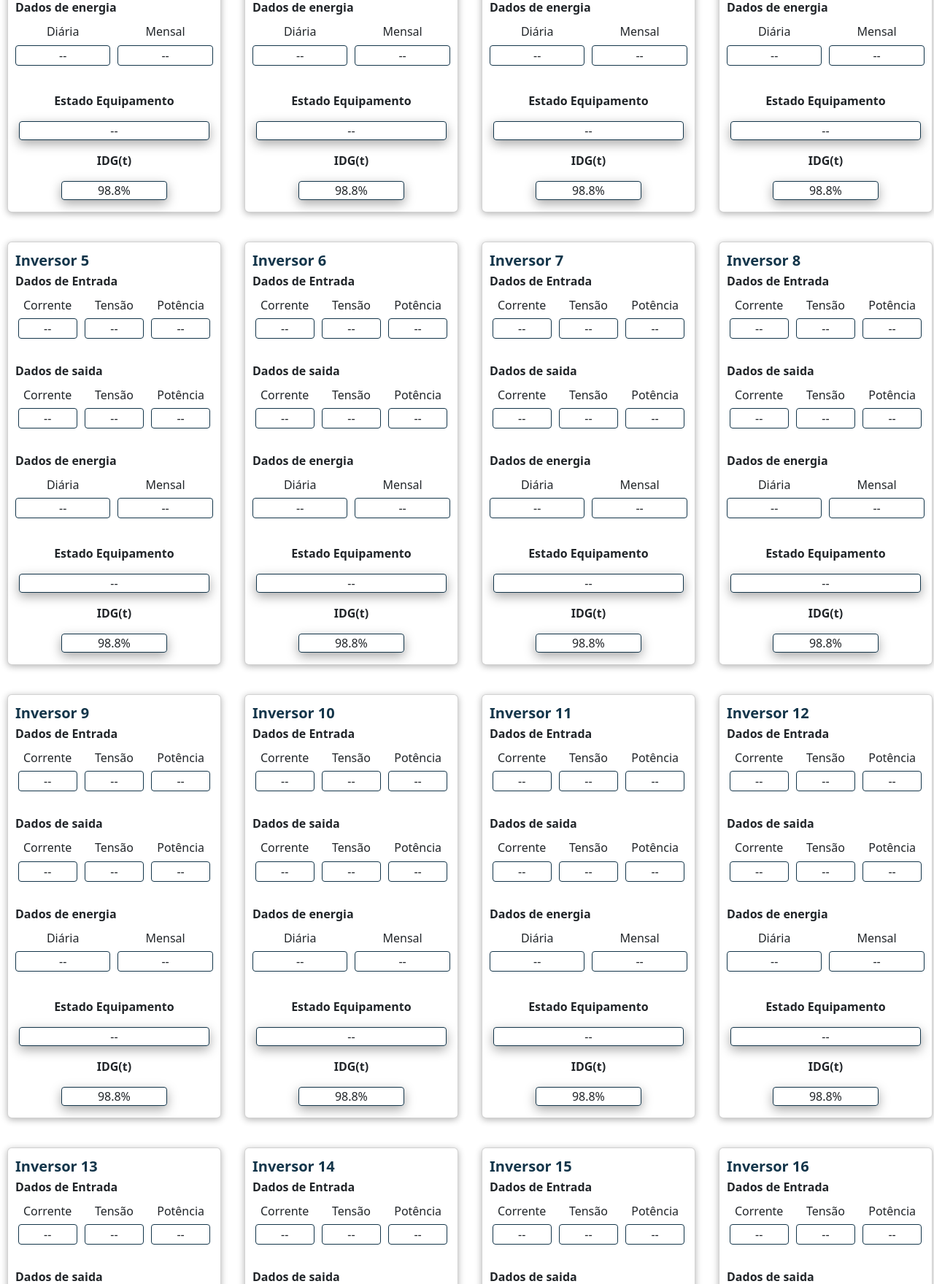
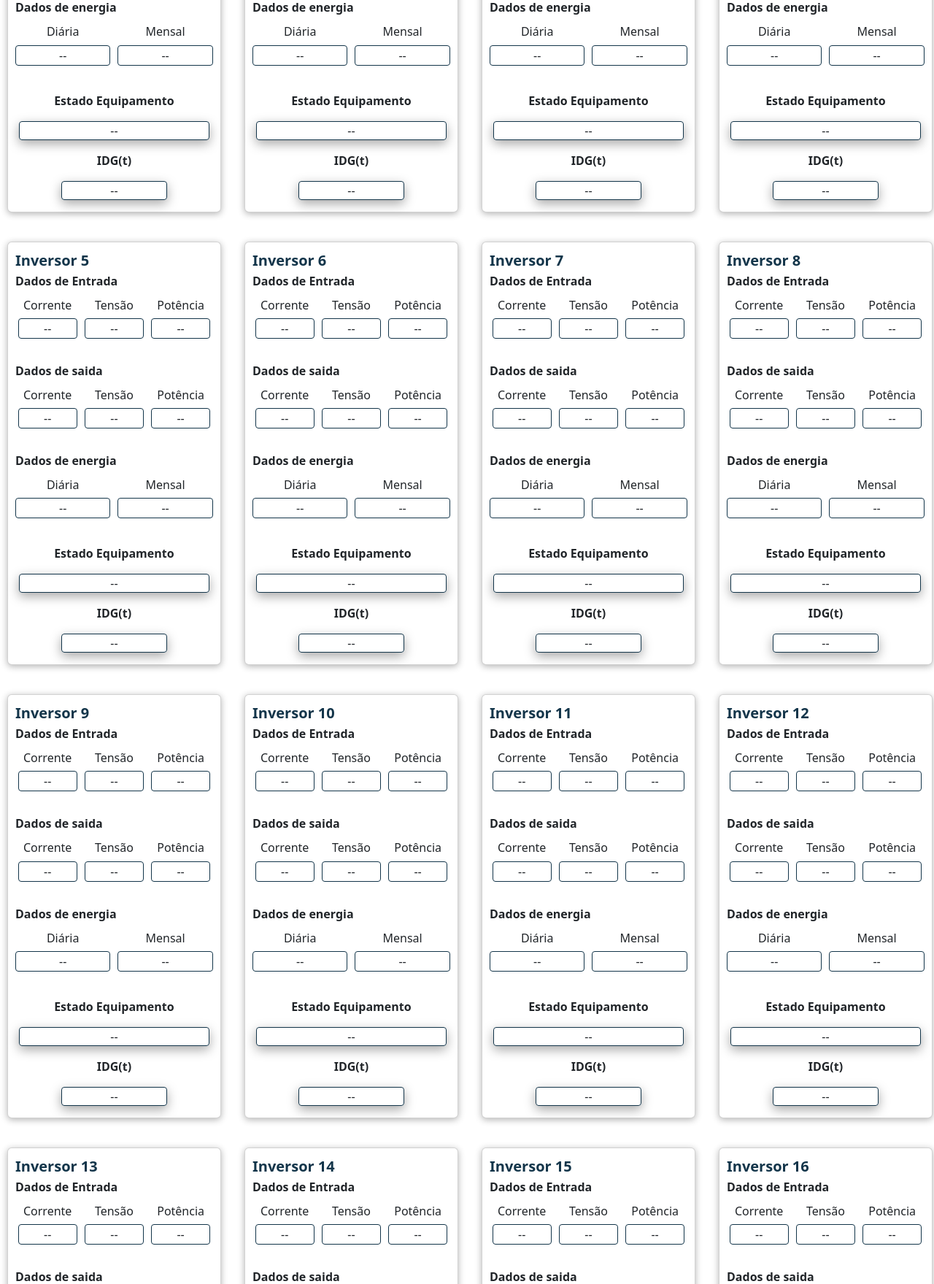
Before and after one commit to capua-eng/dash-graphein, a FastAPI app: page /inversores in a window 1280 px wide. Shown: the part 440-2199 px from the top of the page at 73% size. Run offline with FastAPI, Linux system fonts and the light colour scheme; data that the repository does not hold is empty.

Commit message:
Atualização inverter status placeholders and minor UI tweaks
Substituição de valores IDG(t) codificados por marcadores de posição em inversores.html para indicar dados ausentes. Ajustes de preenchimento e margem em style.css para melhor layout, remoção de um ponto final comentado em script.js e correção de erro de digitação no comando README.

```diff
--- a/static/assets/style.css
+++ b/static/assets/style.css
@@ -525,6 +525,7 @@ nav button {
   display: flex;
   justify-content: center;
   padding-top: 15px;
+  /* margin-top: 1px; */
   border-top: 2px solid #ca1205; /* Linha divisória */
 }
 /* Cada inversor individual */
@@ -615,6 +616,8 @@ nav button {
 .energ {
   display: flex;
   /* gap: 100px; Espaço entre ícones */
+  padding-top: 1px;
+  margin-top: 1px;
   transform: translateY(49%);
   border-top: 2px solid #ca1205;
   /* width: 400px; */
--- a/static/script.js
+++ b/static/script.js
@@ -628,7 +628,6 @@ const UnifilarPageModule = {
         console.log(`[SIMULAÇÃO] Enviando comando: ${acao}`)
 
         // URL do seu endpoint Node-RED
-        // const endpoint = `http://100.68.206.104:1880/disjuntor/?acao=${acao}`;
         const endpoint = `http://192.168.0.252:1880/disjuntor/?acao=${acao}`;
         // const url = window.location.href = 'https://g1.globo.com/';
         const controller = new AbortController();
--- a/templates/inversores.html
+++ b/templates/inversores.html
@@ -128,7 +128,7 @@
                 <p style="font-weight: 600; padding-top: 10px;">Estado Equipamento</p>
                 <p id="inv1-status" class="ger_dados">--</p>
                 <p style="font-weight: 600;">IDG(t)</p>
-                <p class="ger_dados" style="border: 1px solid #13354A; width: 50%;">98.8%</p>
+                <p class="ger_dados" style="border: 1px solid #13354A; width: 50%;">--</p>
             </div>
         </div>
 
@@ -190,7 +190,7 @@
                 <p style="font-weight: 600; padding-top: 10px;">Estado Equipamento</p>
                 <p id="inv2-status" class="ger_dados">--</p>
                 <p style="font-weight: 600;">IDG(t)</p>
-                <p class="ger_dados" style="border: 1px solid #13354A; width: 50%;">98.8%</p>
+                <p class="ger_dados" style="border: 1px solid #13354A; width: 50%;">--</p>
             </div>
         </div>
 
@@ -253,7 +253,7 @@
                 <p style="font-weight: 600; padding-top: 10px;">Estado Equipamento</p>
                 <p id="inv3-status" class="ger_dados">--</p>
                 <p style="font-weight: 600;">IDG(t)</p>
-                <p class="ger_dados" style="border: 1px solid #13354A; width: 50%;">98.8%</p>
+                <p class="ger_dados" style="border: 1px solid #13354A; width: 50%;">--</p>
             </div>
         </div>
 
@@ -315,7 +315,7 @@
                 <p style="font-weight: 600; padding-top: 10px;">Estado Equipamento</p>
                 <p  id="inv4-status" class="ger_dados">--</p>
                 <p style="font-weight: 600;">IDG(t)</p>
-                <p class="ger_dados" style="border: 1px solid #13354A; width: 50%;">98.8%</p>
+                <p class="ger_dados" style="border: 1px solid #13354A; width: 50%;">--</p>
             </div>
         </div>
         <div class="card" id="card5">
@@ -376,7 +376,7 @@
                 <p style="font-weight: 600; padding-top: 10px;">Estado Equipamento</p>
                 <p id="inv5-status" class="ger_dados">--</p>
                 <p style="font-weight: 600;">IDG(t)</p>
-                <p class="ger_dados" style="border: 1px solid #13354A; width: 50%;">98.8%</p>
+                <p class="ger_dados" style="border: 1px solid #13354A; width: 50%;">--</p>
             </div>
         </div>
 
@@ -438,7 +438,7 @@
                 <p style="font-weight: 600; padding-top: 10px;">Estado Equipamento</p>
                 <p id="inv6-status" class="ger_dados">--</p>
                 <p style="font-weight: 600;">IDG(t)</p>
-                <p class="ger_dados" style="border: 1px solid #13354A; width: 50%;">98.8%</p>
+                <p class="ger_dados" style="border: 1px solid #13354A; width: 50%;">--</p>
             </div>
         </div>
 
@@ -500,7 +500,7 @@
                 <p style="font-weight: 600; padding-top: 10px;">Estado Equipamento</p>
                 <p id="inv7-status" class="ger_dados">--</p>
                 <p style="font-weight: 600;">IDG(t)</p>
-                <p class="ger_dados" style="border: 1px solid #13354A; width: 50%;">98.8%</p>
+                <p class="ger_dados" style="border: 1px solid #13354A; width: 50%;">--</p>
             </div>
         </div>
 
@@ -562,7 +562,7 @@
                 <p style="font-weight: 600; padding-top: 10px;">Estado Equipamento</p>
                 <p id="inv8-status" class="ger_dados">--</p>
                 <p style="font-weight: 600;">IDG(t)</p>
-                <p class="ger_dados" style="border: 1px solid #13354A; width: 50%;">98.8%</p>
+                <p class="ger_dados" style="border: 1px solid #13354A; width: 50%;">--</p>
             </div>
         </div>
 
@@ -624,7 +624,7 @@
                 <p style="font-weight: 600; padding-top: 10px;">Estado Equipamento</p>
                 <p id="inv9-status" class="ger_dados">--</p>
                 <p style="font-weight: 600;">IDG(t)</p>
-                <p class="ger_dados" style="border: 1px solid #13354A; width: 50%;">98.8%</p>
+                <p class="ger_dados" style="border: 1px solid #13354A; width: 50%;">--</p>
             </div>
         </div>
 
@@ -686,7 +686,7 @@
                 <p style="font-weight: 600; padding-top: 10px;">Estado Equipamento</p>
                 <p id="inv10-status" class="ger_dados">--</p>
                 <p style="font-weight: 600;">IDG(t)</p>
-                <p class="ger_dados" style="border: 1px solid #13354A; width: 50%;">98.8%</p>
+                <p class="ger_dados" style="border: 1px solid #13354A; width: 50%;">--</p>
             </div>
         </div>
 
@@ -748,7 +748,7 @@
                 <p style="font-weight: 600; padding-top: 10px;">Estado Equipamento</p>
                 <p id="inv11-status" class="ger_dados">--</p>
                 <p style="font-weight: 600;">IDG(t)</p>
-                <p class="ger_dados" style="border: 1px solid #13354A; width: 50%;">98.8%</p>
+                <p class="ger_dados" style="border: 1px solid #13354A; width: 50%;">--</p>
             </div>
         </div>
 
@@ -810,7 +810,7 @@
                 <p style="font-weight: 600; padding-top: 10px;">Estado Equipamento</p>
                 <p id="inv12-status" class="ger_dados">--</p>
                 <p style="font-weight: 600;">IDG(t)</p>
-                <p class="ger_dados" style="border: 1px solid #13354A; width: 50%;">98.8%</p>
+                <p class="ger_dados" style="border: 1px solid #13354A; width: 50%;">--</p>
             </div>
         </div>
 
@@ -872,7 +872,7 @@
                 <p style="font-weight: 600; padding-top: 10px;">Estado Equipamento</p>
                 <p id="inv13-status" class="ger_dados">--</p>
                 <p style="font-weight: 600;">IDG(t)</p>
-                <p class="ger_dados" style="border: 1px solid #13354A; width: 50%;">98.8%</p>
+                <p class="ger_dados" style="border: 1px solid #13354A; width: 50%;">--</p>
             </div>
         </div>
 
@@ -934,7 +934,7 @@
                 <p style="font-weight: 600; padding-top: 10px;">Estado Equipamento</p>
                 <p id="inv14-status" class="ger_dados">--</p>
                 <p style="font-weight: 600;">IDG(t)</p>
-                <p class="ger_dados" style="border: 1px solid #13354A; width: 50%;">98.8%</p>
+                <p class="ger_dados" style="border: 1px solid #13354A; width: 50%;">--</p>
             </div>
         </div>
 
@@ -996,7 +996,7 @@
                 <p style="font-weight: 600; padding-top: 10px;">Estado Equipamento</p>
                 <p id="inv15-status" class="ger_dados">--</p>
                 <p style="font-weight: 600;">IDG(t)</p>
-                <p class="ger_dados" style="border: 1px solid #13354A; width: 50%;">98.8%</p>
+                <p class="ger_dados" style="border: 1px solid #13354A; width: 50%;">--</p>
             </div>
         </div>
 
@@ -1058,7 +1058,7 @@
                 <p style="font-weight: 600; padding-top: 10px;">Estado Equipamento</p>
                 <p id="inv16-status" class="ger_dados">--</p>
                 <p style="font-weight: 600;">IDG(t)</p>
-                <p class="ger_dados" style="border: 1px solid #13354A; width: 50%;">98.8%</p>
+                <p class="ger_dados" style="border: 1px solid #13354A; width: 50%;">--</p>
             </div>
         </div>
 
@@ -1120,7 +1120,7 @@
                 <p style="font-weight: 600; padding-top: 10px;">Estado Equipamento</p>
                 <p id="inv17-status" class="ger_dados">--</p>
                 <p style="font-weight: 600;">IDG(t)</p>
-                <p class="ger_dados" style="border: 1px solid #13354A; width: 50%;">98.8%</p>
+                <p class="ger_dados" style="border: 1px solid #13354A; width: 50%;">--</p>
             </div>
         </div>
 
@@ -1182,7 +1182,7 @@
                 <p style="font-weight: 600; padding-top: 10px;">Estado Equipamento</p>
                 <p id="inv18-status" class="ger_dados">--</p>
                 <p style="font-weight: 600;">IDG(t)</p>
-                <p class="ger_dados" style="border: 1px solid #13354A; width: 50%;">98.8%</p>
+                <p class="ger_dados" style="border: 1px solid #13354A; width: 50%;">--</p>
             </div>
         </div>
     </div>
```
Also changed, not shown: README.md.
